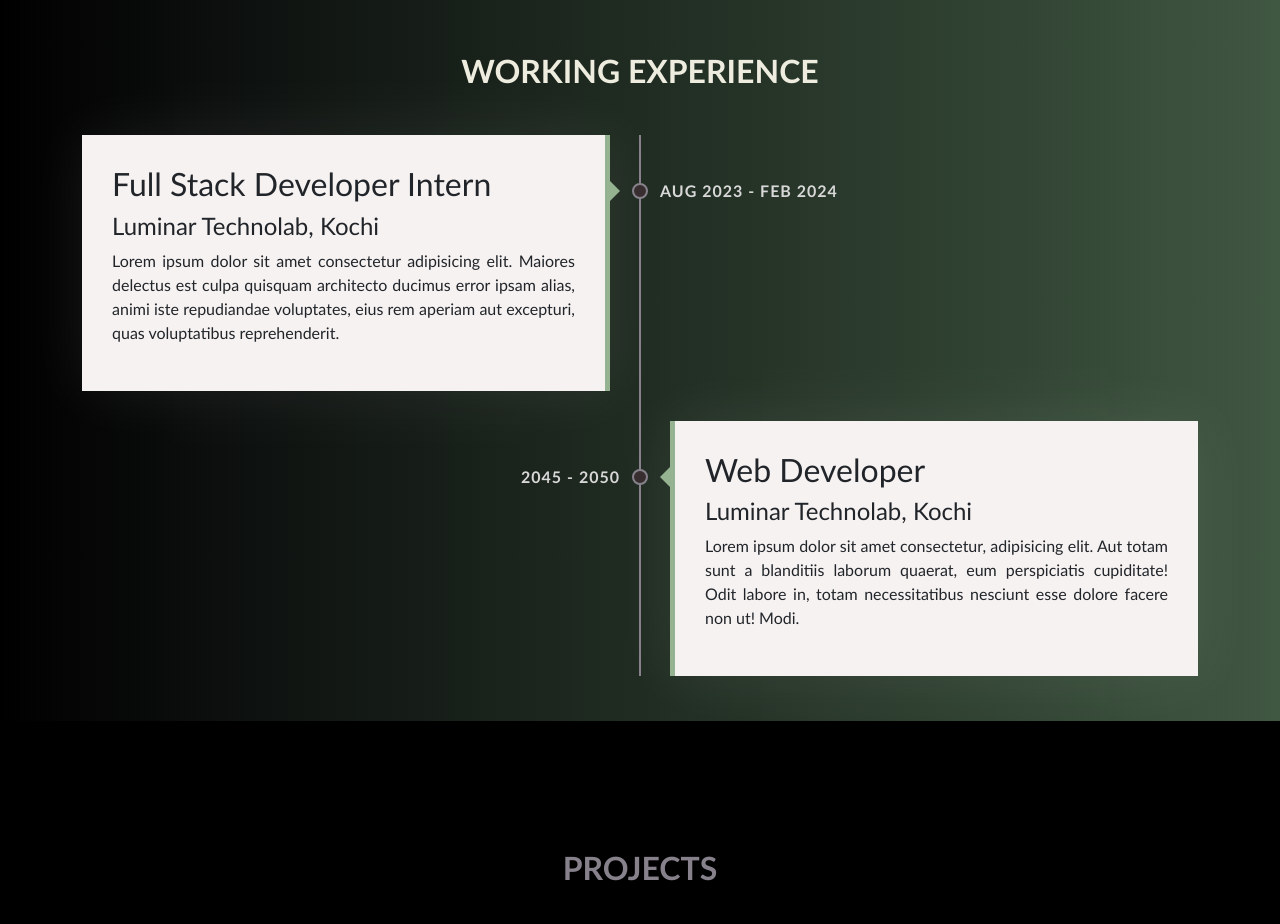
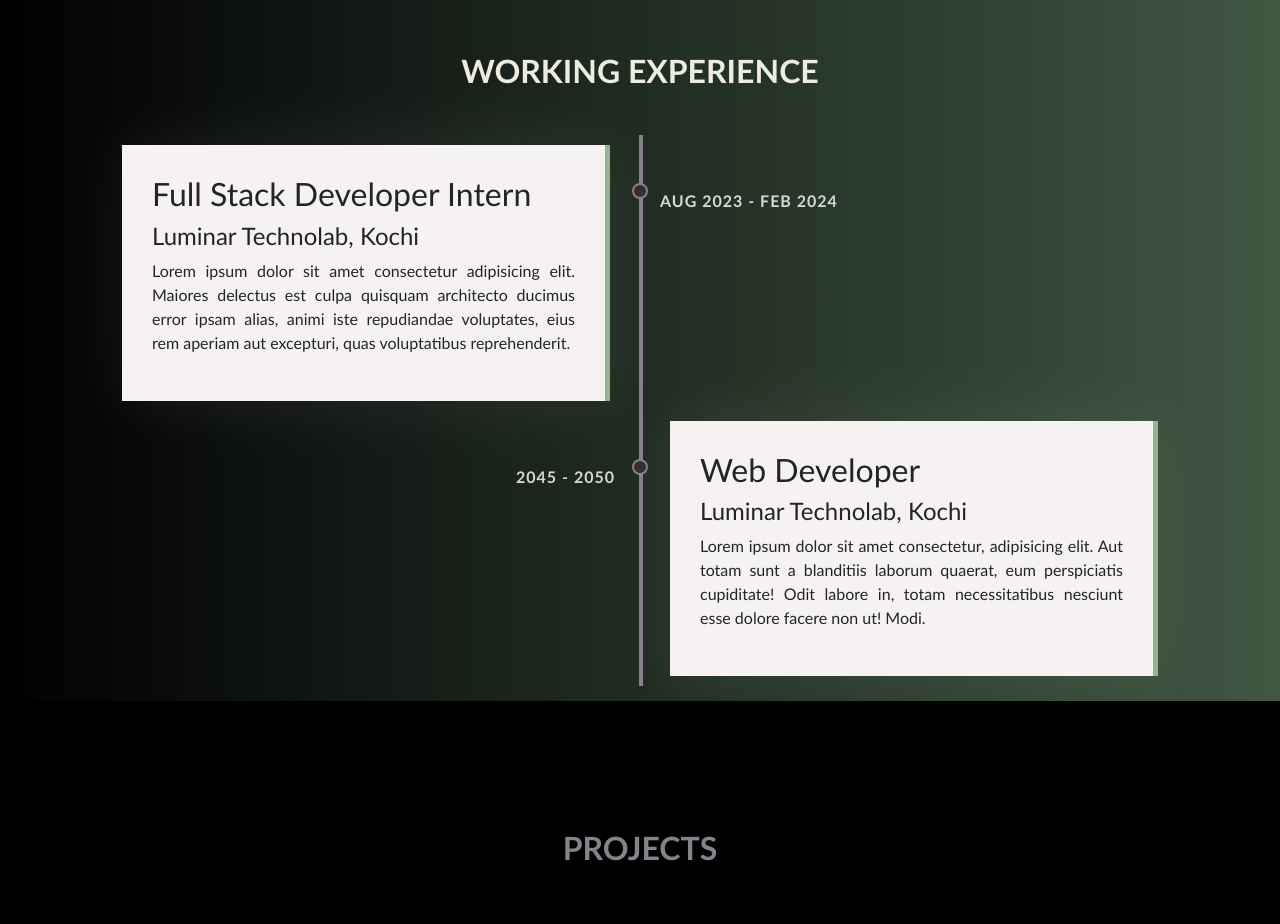
Before and after one commit to Sidharthkk06/PortFolio, a plain HTML site: page index.html in a window 1280 px wide. Shown: the part 2240-3164 px from the top of the page. Drawn offline with nearby package versions, Linux system fonts and the light colour scheme.

Commit message:
Initial commit

```diff
--- a/index.html
+++ b/index.html
@@ -249,7 +249,7 @@
             </header>
             <div class="timeline">
                 <div class="timeline-item left">
-                    <div class="timeline-text">
+                    <div class="timeline-card">
                         <div class="timeline-date"> Aug 2023 - Feb 2024 </div>
                         <h2> Full Stack Developer Intern</h2>
                         <h4>Luminar Technolab, Kochi</h4>
@@ -261,7 +261,7 @@
                     </div>
                 </div>
                 <div class="timeline-item right">
-                    <div class="timeline-text">
+                    <div class="timeline-card">
                         <div class="timeline-date"> 2045 - 2050 </div>
                         <h2>Web Developer</h2>
                         <h4>Luminar Technolab, Kochi</h4>
--- a/style.css
+++ b/style.css
@@ -1,3 +1,6 @@
+*, ::after, ::before {
+    box-sizing: border-box;
+}
 body {
     margin: 0;
     font-family: 'Gill Sans', 'Gill Sans MT', Calibri, 'Trebuchet MS', sans-serif;
@@ -244,20 +247,6 @@ h1 {
 
 /* ----------  Experience  ---------- */
 
-/* Responsive timelines on small screens */
-@media screen and (max-width:800px) {
-    .experience .timeline::after {
-        left: 31px;
-    }
-
-    /* Full-width containers */
-    .experience .container {
-        width: 100%;
-        padding-left: 70px;
-        padding-right: 25px;
-    }
-}
-
 .experience {
     background: linear-gradient(to right, #000000, #111613, #202c22, #2f4131, #405742);
     width: 100%;
@@ -274,27 +263,42 @@ h1 {
     padding-top: 20px;
 }
 
-.text-center {
-    text-align: center !important;
-}
-
-.experience .timeline {
+.timeline {
     position: relative;
     width: 100%;
 }
 
-.experience .timeline .timeline-item {
+/* Vertical Line */
+.timeline::after {
+    content: '';
+    position: absolute;
+    width: 4px;
+    background: #87818c;
+    top: 0;
+    bottom: 0;
+    left: 50%;
+    margin-left: -1px;
+}
+
+.timeline-item {
     position: relative;
     background: inherit;
     width: 50%;
-    margin-bottom: 30px;
+    padding: 10px 40px;
 }
 
-.experience .timeline .timeline-item::before {
+.experience .timeline-item .left {
+    visibility: visible;
+    animation-delay: 0.1s;
+    animation-name: SlideInLeft;
+}
+
+/* Arrow on the side of timeline-item */
+.timeline-item::after {
     content: "";
     position: absolute;
-    width: 0;
-    height: 0;
+    width: 25;
+    height: 25;
     top: 46px;
     right: 10px;
     z-index: 1;
@@ -302,7 +306,8 @@ h1 {
     border-color: transparent transparent transparent #95b391;
 }
 
-.experience .timeline .timeline-item::after {
+/* Dot on the central Line */
+.experience .timeline-item::after {
     content: '';
     position: absolute;
     width: 16px;
@@ -315,7 +320,7 @@ h1 {
     z-index: 1;
 }
 
-.experience .timeline .timeline-text {
+.experience .timeline .timeline-card {
     padding: 30px;
     background: #f7f2f2;
     position: relative;
@@ -323,7 +328,7 @@ h1 {
     box-shadow: 0 0 60px rgba(250, 249, 249, 0.08);
 }
 
-.experience .timeline .timeline-text p {
+.experience .timeline .timeline-card p {
     text-align: justify;
 }
 
@@ -373,15 +378,25 @@ h1 {
     border-left: 5px solid #95b391;
 }
 
-.experience .timeline::after {
-    content: '';
-    position: absolute;
-    width: 2px;
-    background: #87818c;
-    top: 0;
-    bottom: 0;
-    left: 50%;
-    margin-left: -1px;
+/* Responsive timelines on small screens */
+@media (max-width:800px) {
+    .experience .timeline::after {
+        left:8px;
+    }
+    .experience .timeline .timeline-item {
+        width: 100%;
+        padding-left: 38px;
+    }
+    .experience .timeline .timeline-item .left {
+        padding-right: 0;
+    }
+
+    /* Full-width containers */
+    .experience .container {
+        width: 100%;
+        padding-left: 70px;
+        padding-right: 25px;
+    }
 }
 
 /* ----------  Projects  ---------- */
```
